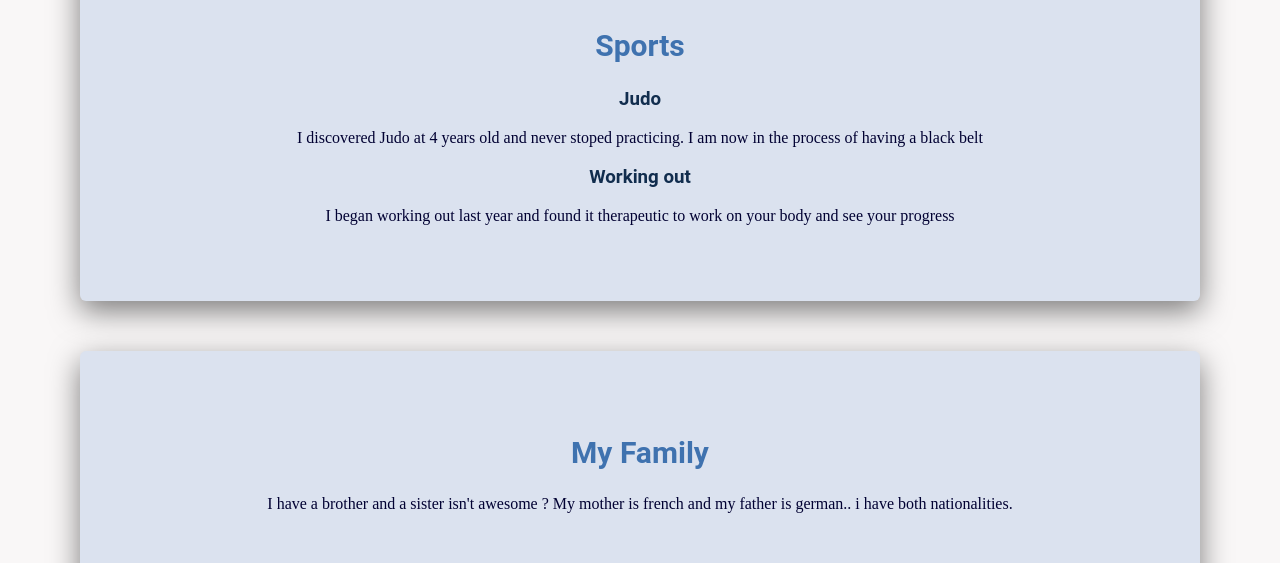
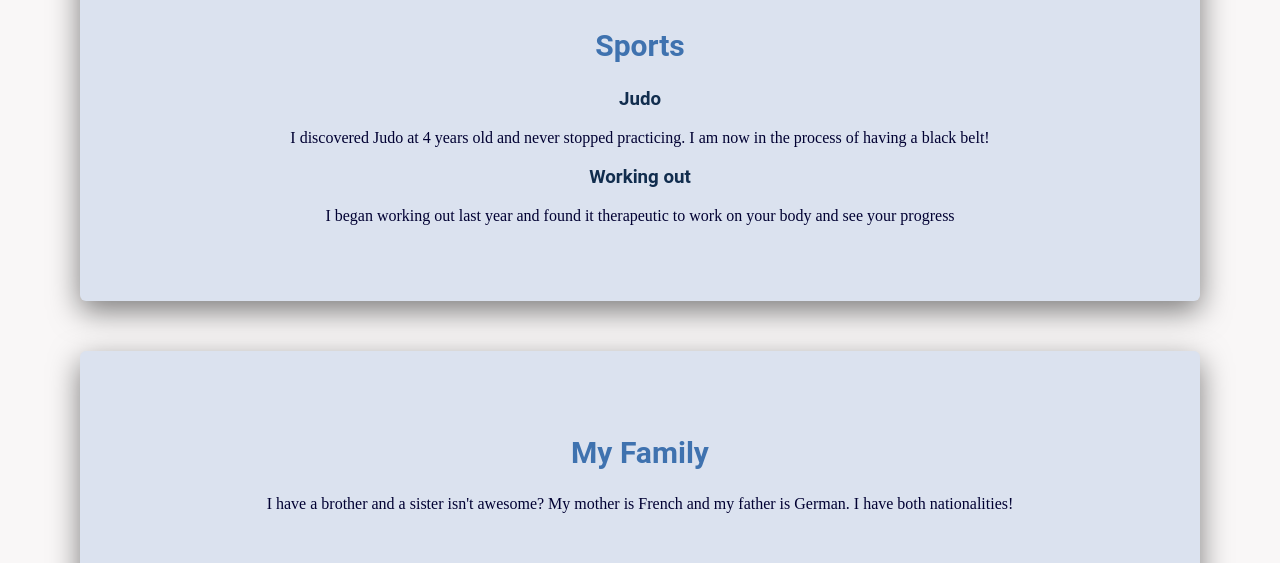
Before and after one commit to mateo-zeitler/Mateos-profile, a plain HTML site: page index.html in a window 1280 px wide. Shown: the part 920-1483 px from the top of the page. Drawn offline with Linux system fonts and the light colour scheme; a web font is replaced by a local one.

Commit message:
Update index.html

```diff
--- a/index.html
+++ b/index.html
@@ -27,7 +27,7 @@
       <h2>Sports</h2>
       <h3>Judo</h3>
       <p>
-        I discovered Judo at 4 years old and never stoped practicing. I am now in the process of having a black belt
+        I discovered Judo at 4 years old and never stopped practicing. I am now in the process of having a black belt!
       </p>
       <h3>Working out</h3>
       <p>
@@ -38,7 +38,7 @@
     <div class="boxes">
       <h2>My Family</h2>
       <p>
-      I have a brother and a sister isn't awesome ? My mother is french and my father is german.. i have both nationalities.
+      I have a brother and a sister isn't awesome? My mother is French and my father is German. I have both nationalities!
       </p>
     </div>
 
```
